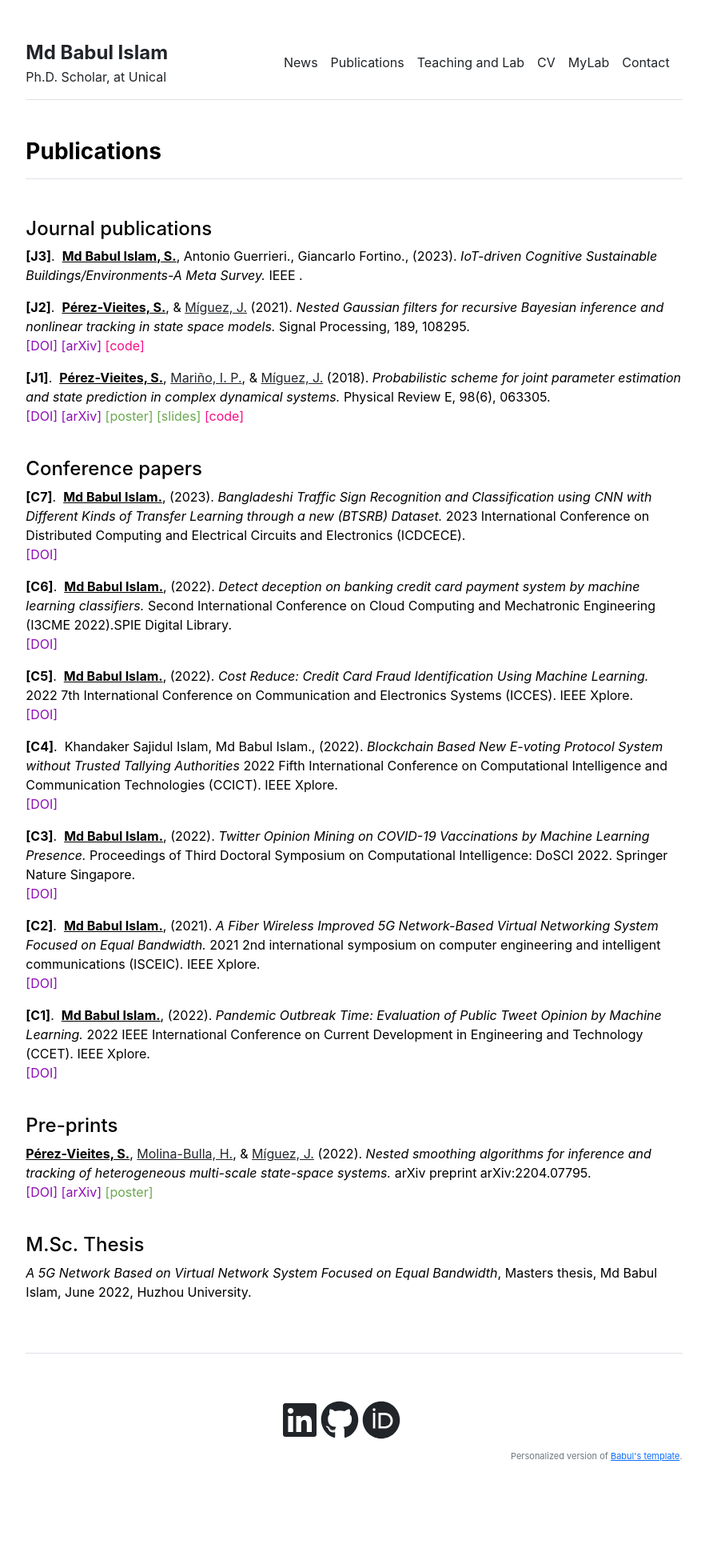
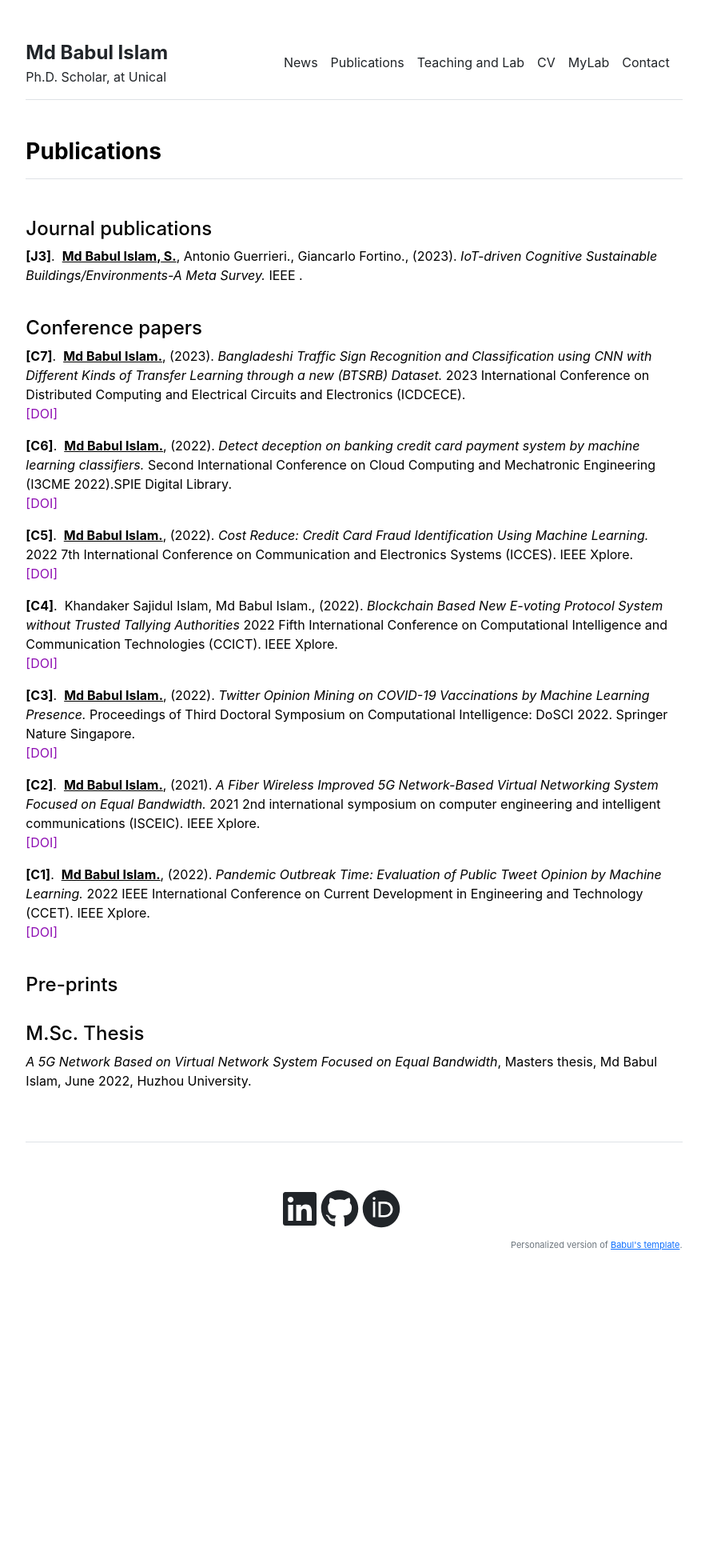
Before and after one commit to babulcseian/babulcseian.github.io, a Jekyll site: the page built from publications.md, in a window 1280 px wide. Shown: the whole page at 80% size, without its empty margins (197-1079 px from the left). Built offline with Jekyll 4.4.1, drawn with Linux system fonts in a browser that asks for light colours; a style sheet for code colours, icons or effects is not loaded; after the commit the page ends 1676 px from its top, so only the background shows below that.

Commit message:
Update publications.yml

```diff
--- a/_data/publications.yml
+++ b/_data/publications.yml
@@ -1,7 +1,5 @@
 journal:
 - {idx: '[J3]', authors: [{name: 'Md Babul Islam, S.', me: '1'}, {name: 'Antonio Guerrieri.'}, {name: 'Giancarlo Fortino.'}], year: '2023', title: 'IoT-driven Cognitive Sustainable Buildings/Environments-A Meta Survey.', journal: 'IEEE .'}
-- {idx: '[J2]', authors: [{name: 'Pérez-Vieites, S.', me: '1'}, {name: 'Míguez, J.', url: 'https://jmiguez.webs.tsc.uc3m.es/', last: '1'}], year: '2021',title: 'Nested Gaussian filters for recursive Bayesian inference and nonlinear tracking in state space models.', journal: 'Signal Processing, 189, 108295.', web: 'https://www.sciencedirect.com/science/article/pii/S0165168421003327', doi: 'https://doi.org/10.1016/j.sigpro.2021.108295', arxiv: 'https://arxiv.org/abs/2103.12666', code: 'https://github.com/sarapv/Perez-Vieites2021_NestedGaussianFilter.git'}
-- {idx: '[J1]', authors: [{name: 'Pérez-Vieites, S.', me: '1'}, {name: 'Mariño, I. P.', url: 'https://gestion2.urjc.es/pdi/ver/ines.perez'}, {name: 'Míguez, J.', url: 'https://jmiguez.webs.tsc.uc3m.es/', last: '1'}], year: '2018', title: 'Probabilistic scheme for joint parameter estimation and state prediction in complex dynamical systems.', journal: 'Physical Review E, 98(6), 063305.', doi: 'https://doi.org/10.1103/PhysRevE.98.063305', arxiv: 'https://arxiv.org/abs/1708.03730', poster: 'publications/posters/posterSIAMChapterSaraPV.pdf', slides: 'publications/slides/Charla05DiciembreGTS.pdf', code: 'https://github.com/sarapv/Perez-Vieites2018_NestedHybridFilter.git'}
 
 conference:
 - {idx: '[C7]', authors: [{name: 'Md Babul Islam.', me: '1'}], year: '2023', title: 'Bangladeshi Traffic Sign Recognition and Classification using CNN with Different Kinds of Transfer Learning through a new (BTSRB) Dataset.', journal: '2023 International Conference on Distributed Computing and Electrical Circuits and Electronics (ICDCECE).', doi: 'https://doi.org/10.1109/ICDCECE57866.2023.10151254'}
@@ -12,8 +10,6 @@ conference:
 - {idx: '[C2]', authors: [{name: 'Md Babul Islam.', me: '1'}], year: '2021', title: 'A Fiber Wireless Improved 5G Network-Based Virtual Networking System Focused on Equal Bandwidth.', journal: '2021 2nd international symposium on computer engineering and intelligent communications (ISCEIC). IEEE Xplore.', doi: 'https://doi.org/10.1109/ISCEIC53685.2021.00098'}
 - {idx: '[C1]', authors: [{name: 'Md Babul Islam.', me: '1'}], year: '2022', title: 'Pandemic Outbreak Time: Evaluation of Public Tweet Opinion by Machine Learning.', journal: '2022 IEEE International Conference on Current Development in Engineering and Technology (CCET). IEEE Xplore.', doi: 'https://doi.org/10.1109/CCET56606.2022.10080351'}
 
-arxiv:
-- {authors: [{name: 'Pérez-Vieites, S.', me: '1'}, {name: 'Molina-Bulla, H.', url: 'https://www.tsc.uc3m.es/~hmolina/'},  {name: 'Míguez, J.', url: 'https://jmiguez.webs.tsc.uc3m.es/', last: '1'}], year: '2022', title: 'Nested smoothing algorithms for inference and tracking of heterogeneous multi-scale state-space systems.', journal: 'arXiv preprint arXiv:2204.07795.', doi: 'https://doi.org/10.48550/arXiv.2204.07795', arxiv: 'https://arxiv.org/abs/2204.07795', poster: 'publications/posters/posterSMC22_SaraP.pdf'}
 
 thesis:
 - {title: 'A 5G Network Based on Virtual Network System Focused on Equal Bandwidth', description: 'Masters thesis, Md Babul Islam, June 2022, Huzhou University.'}
```
